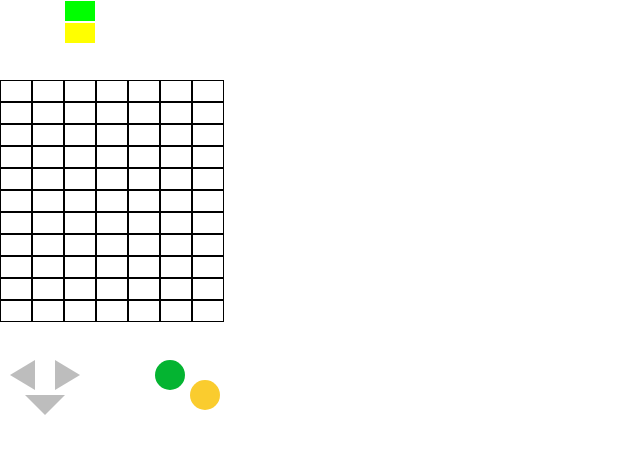
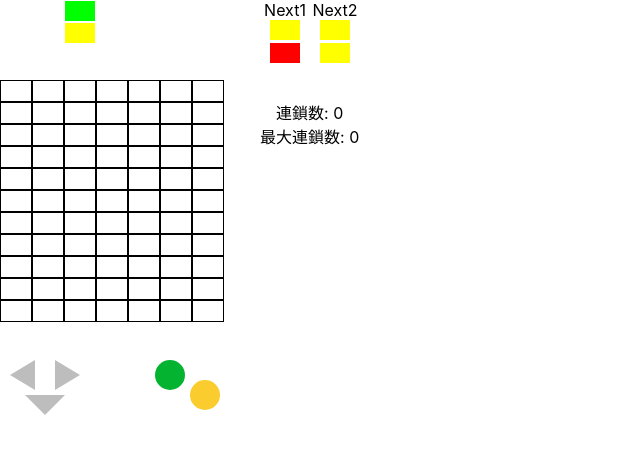
Before and after one commit to yuyasat/poject-react, a React (Create React App) app: page / in a window 1280 px wide. Shown: the top 454 px of the page, without its empty margins (0-640 px from the left). Built offline with nearby package versions, Linux system fonts and the light colour scheme.

Commit message:
implement NextField and Result

```diff
--- a/src/components/Field.tsx
+++ b/src/components/Field.tsx
@@ -10,6 +10,8 @@ import { getMovedFirstColumn, getMovedSecondColumn, getRotatedSecondColumn, getR
 import KeyCode from '../modules/KeyCode';
 import { allocateGrids, countColor, deleteColor, getDropedGridStates, isColumnFilled } from '../modules/GameAlgorithm';
 import Controller from './Controller';
+import NextField from './NextField';
+import Result from './Result';
 
 const getInitialColor = (j: number, i: number, topState: any) => {
   if (i === GameSetting.initialColumn && j === GameSetting.initialSecondRow) {
@@ -265,6 +267,9 @@ const Field = () => {
             keyAccept={keyAccept} />
           {grids}
         </div>
+        <NextField nextNum={1} nextState={nextState} />
+        <NextField nextNum={2} nextState={nextNextState} />
+        <Result chainCount={chainCount} maxChainCount={maxChainCount} />
       </div>
       <Controller onKeyDown={handleKeyDown} />
     </div>
--- /dev/null
+++ b/src/components/NextField.scss
@@ -0,0 +1,11 @@
+.NextField {
+  height: 100px;
+  width: 50px;
+  float: left;
+  text-align: center;
+}
+
+.NextField .Grid {
+  margin-left: 10px;
+  margin-bottom: 3px;
+}
--- /dev/null
+++ b/src/components/NextField.tsx
@@ -0,0 +1,25 @@
+import React from 'react'
+import Grid from './Grid';
+
+import './NextField.scss';
+
+interface Props {
+  nextNum: number;
+  nextState: {
+    firstColor: number;
+    secondColor: number;
+  };
+}
+const NextField = (props: Props) => {
+  const { firstColor, secondColor } = props.nextState
+
+  return (
+    <div className='NextField'>
+      Next{props.nextNum}
+      <Grid gridState={{ color: secondColor }} /><br />
+      <Grid gridState={{ color: firstColor }} />
+    </div>
+  )
+}
+
+export default NextField
--- /dev/null
+++ b/src/components/Result.scss
@@ -0,0 +1,3 @@
+.Result {
+  float: left;
+}
--- /dev/null
+++ b/src/components/Result.tsx
@@ -0,0 +1,17 @@
+import React from 'react'
+import './Result.scss';
+
+interface Props {
+  chainCount: number;
+  maxChainCount: number;
+}
+const Result = (props: Props) => {
+  return (
+    <div className='Result'>
+      <div>連鎖数: {props.chainCount}</div>
+      <div>最大連鎖数: {props.maxChainCount}</div>
+    </div>
+  )
+}
+
+export default Result
```
